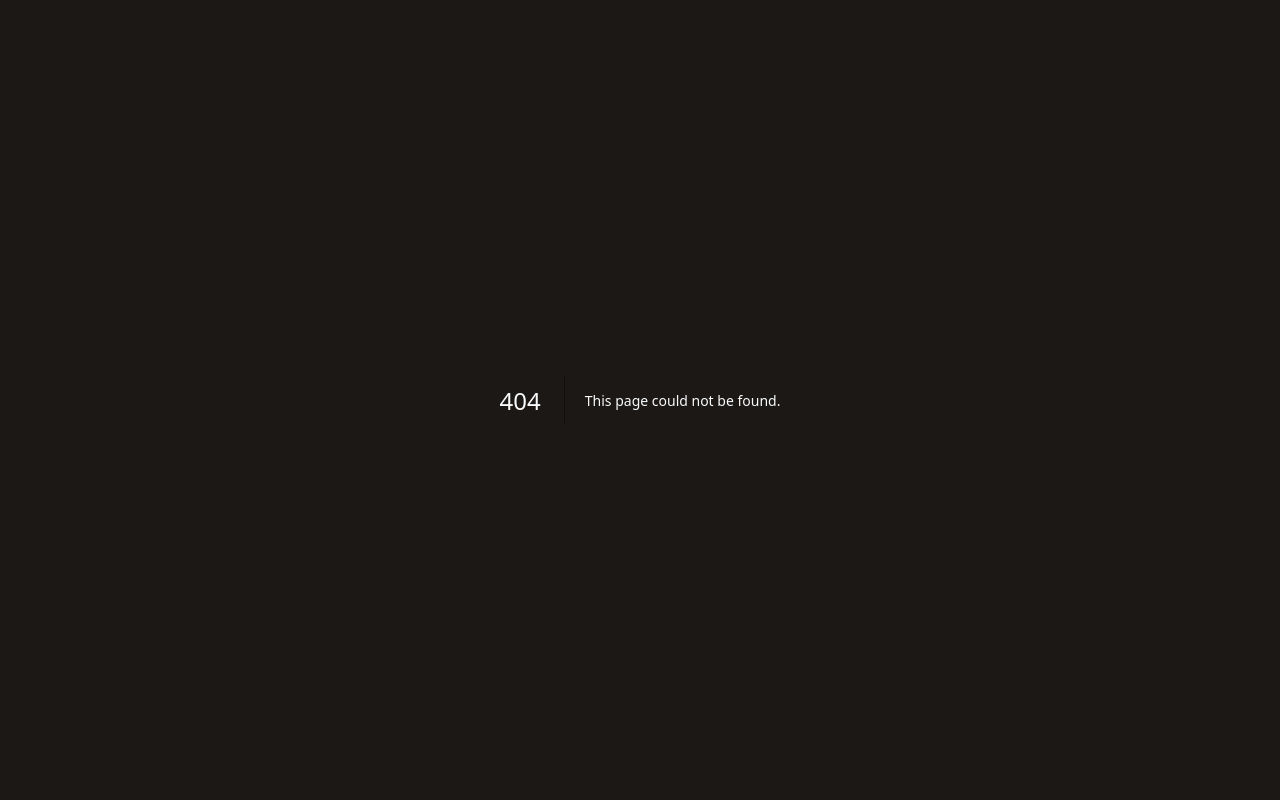
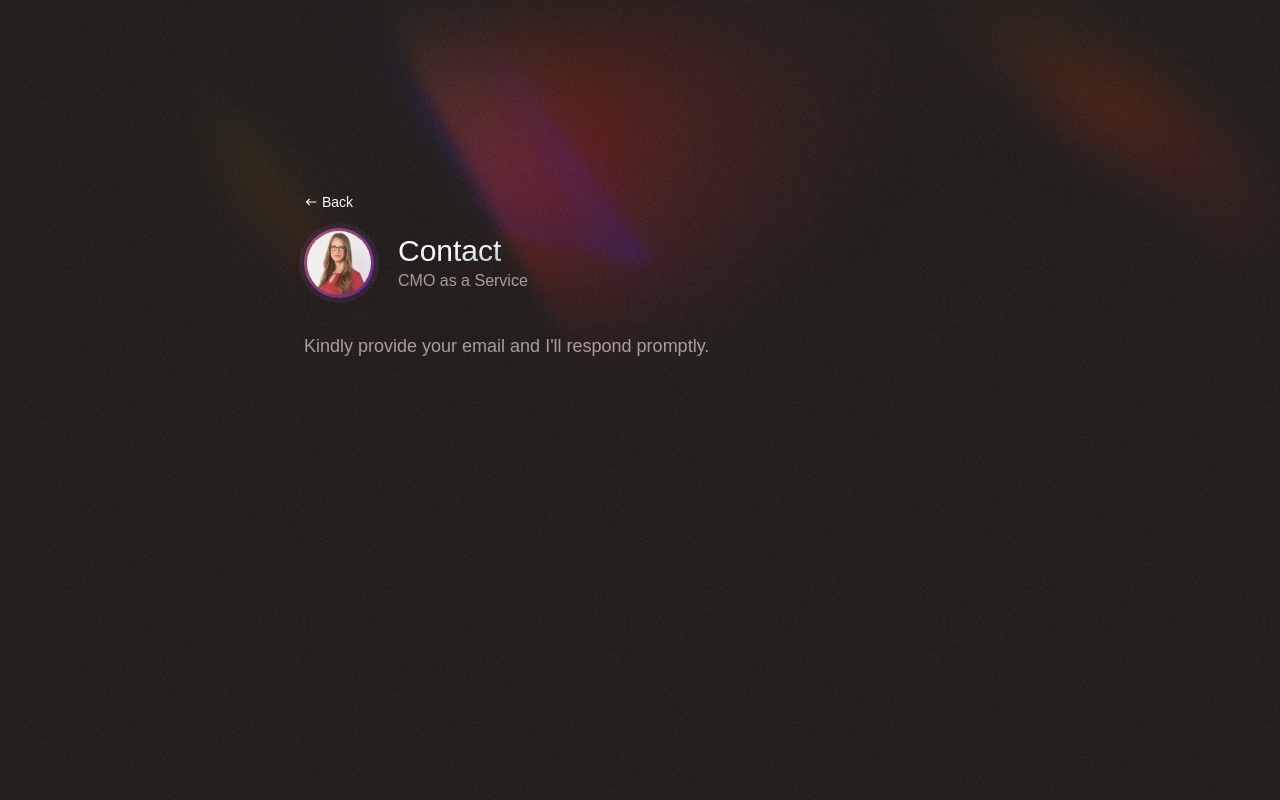
Before and after one commit to GrowEmpireNow/portfolio, a Next.js app: page /contact in a window 1280 px wide. Before the commit this address had no page. Built offline with nearby package versions, Linux system fonts and the light colour scheme; a web font is replaced by a local one.

Commit message:
strat of contact

```diff
--- /dev/null
+++ b/components/BackButton.tsx
@@ -0,0 +1,22 @@
+import { FC } from 'react';
+import Link from 'next/link';
+
+import { MdKeyboardBackspace } from 'react-icons/md';
+import Container from '@/components/Container';
+
+type BackButtonProps = {};
+
+const BackButton: FC<BackButtonProps> = ({}) => {
+  return (
+    <Container>
+      <div className='flex items-start'>
+        <Link href='/' className='flex items-center mb-4 space-x-1 text-sm'>
+          <MdKeyboardBackspace />
+          <span>Back</span>
+        </Link>
+      </div>
+    </Container>
+  );
+};
+
+export default BackButton;
--- /dev/null
+++ b/components/Background.tsx
@@ -0,0 +1,42 @@
+import { FC } from 'react';
+import Image from 'next/image';
+
+import bg from '/public/images/bg_gradient.jpeg';
+
+type BackgroundProps = {};
+
+const Background: FC<BackgroundProps> = ({}) => {
+  return (
+    <>
+      <div className='pointer-events-none absolute inset-0 overflow-hidden w-full max-w-[1500px] mx-auto'>
+        <div style={{ transform: 'translateY(0px)' }}>
+          <Image
+            src={bg}
+            alt=''
+            priority
+            className='w-full max-w-none min-w-[1500px] relative -left-[34rem] md:left-0 h-full mix-blend-multiply will-change-transform object-cover mx-auto xl:min-h-0 min-h-[30vh] opacity-[0.3]'
+          />
+        </div>
+      </div>
+
+      <svg
+        className='pointer-events-none w-full h-full inset-0 fixed isolate z-50 opacity-70 mix-blend-soft-light'
+        width='100%'
+        height='100%'>
+        <filter id='pedroduarteisalegend'>
+          <feTurbulence
+            type='fractalNoise'
+            baseFrequency='0.80'
+            numOctaves='4'
+            stitchTiles='stitch'></feTurbulence>
+        </filter>
+        <rect
+          width='100%'
+          height='100%'
+          filter='url(#pedroduarteisalegend)'></rect>
+      </svg>
+    </>
+  );
+};
+
+export default Background;
--- a/components/Container.tsx
+++ b/components/Container.tsx
@@ -6,7 +6,7 @@ type ContainerProps = {
 
 const Container: FC<ContainerProps> = (props) => {
   return (
-    <div className='container max-w-2xl mx-auto relative z-20'>
+    <div className='container w-full max-w-2xl mx-auto relative z-20'>
       {props.children}
     </div>
   );
--- /dev/null
+++ b/components/HeroContent.tsx
@@ -0,0 +1,21 @@
+import { FC } from 'react';
+
+type HeroContentProps = {
+  title?: string;
+  subTitle?: string;
+};
+
+const HeroContent: FC<HeroContentProps> = (props) => {
+  const { title = 'Danny Lev', subTitle = 'CMO as a Service' } = props;
+
+  return (
+    <div>
+      <h1 className='text-3xl font-medium text-transparent bg-clip-text bg-gradient-to-br from-slate-50 via-slate-100 to-slate-400'>
+        {title}
+      </h1>
+      <h2 className='text-rose-100/60'>{subTitle}</h2>
+    </div>
+  );
+};
+
+export default HeroContent;
--- /dev/null
+++ b/components/HeroImage.tsx
@@ -0,0 +1,28 @@
+import { FC } from 'react';
+import Image from 'next/image';
+
+import danny from '/public/images/danny.jpeg';
+
+type HeroImageProps = {
+  text?: string;
+};
+
+const HeroImage: FC<HeroImageProps> = (props) => {
+  const { text = 'Danny Lev' } = props;
+  return (
+    <div className='rounded-full bg-gradient-to-tl from-purple-700/60 to-rose-400/60 shadow-lg p-[3px] ring-[5px] ring-purple-500/10'>
+      <div className='rounded-full w-16 h-16 overflow-hidden'>
+        <Image
+          src={danny}
+          alt={text}
+          priority
+          width={70}
+          height={70}
+          className='w-full h-full object-cover'
+        />
+      </div>
+    </div>
+  );
+};
+
+export default HeroImage;
--- /dev/null
+++ b/components/HeroSM.tsx
@@ -0,0 +1,25 @@
+import { FC } from 'react';
+import { FaLinkedinIn } from 'react-icons/fa';
+import { MdEmail } from 'react-icons/md';
+import Link from 'next/link';
+
+type HeroSMProps = {};
+
+const HeroSM: FC<HeroSMProps> = () => {
+  return (
+    <div className='mt-5 flex gap-8'>
+      <a
+        href='https://www.linkedin.com/in/dannylev/'
+        target='_blank'
+        rel='noreferrer noopener'
+        className='flex items-center gap-1'>
+        <FaLinkedinIn /> <span className='text-xs'>Linkedin</span>
+      </a>
+      <Link href='/contact' className='flex items-center gap-1'>
+        <MdEmail /> <span className='text-xs'>Message</span>
+      </Link>
+    </div>
+  );
+};
+
+export default HeroSM;
--- a/components/home/Hero.tsx
+++ b/components/home/Hero.tsx
@@ -1,56 +1,25 @@
 import { FC } from 'react';
-import Image from 'next/image';
 import Container from '../Container';
-import { FaLinkedinIn } from 'react-icons/fa';
-import { MdEmail } from 'react-icons/md';
-import danny from '/public/images/danny.jpeg';
-import Link from 'next/link';
+import HeroImage from '../HeroImage';
+import HeroContent from '../HeroContent';
+import HeroSM from '../HeroSM';
 
-type HeroProps = {};
+type HeroProps = { isShowSM?: boolean; text: string; title?: string };
 
-const Hero: FC<HeroProps> = ({}) => {
+const Hero: FC<HeroProps> = (props) => {
+  const { isShowSM = true } = props;
+
   return (
-    <header className='md:pt-48 pt-10 pb-20'>
+    <header>
       <Container>
         <div className='flex items-center space-x-6'>
-          <div className='rounded-full bg-gradient-to-tl from-purple-700/60 to-rose-400/60 shadow-lg p-[3px] ring-[5px] ring-purple-500/10'>
-            <div className='rounded-full w-16 h-16 overflow-hidden'>
-              <Image
-                src={danny}
-                alt='Danny Lev'
-                priority
-                width={70}
-                height={70}
-                className='w-full h-full object-cover'
-              />
-            </div>
-          </div>
-          <div>
-            <h1 className='text-3xl font-medium text-transparent bg-clip-text bg-gradient-to-br from-slate-50 via-slate-100 to-slate-400'>
-              Danny Lev
-            </h1>
-            <p className='text-rose-100/60'>CMO as a Service</p>
-          </div>
+          <HeroImage />
+          <HeroContent title={props.title} />
         </div>
         <p className='align-middle text-lg leading-6 text-rose-100/60 mt-5 md:mt-9'>
-          I&apos;m too busy creating other companies&apos; sites :)
+          {props.text}
         </p>
-        <div className='mt-5 flex gap-8'>
-          <a
-            href='https://www.linkedin.com/in/dannylev/'
-            target='_blank'
-            rel='noreferrer noopener'
-            className='flex items-center gap-1'>
-            <FaLinkedinIn /> <span className='text-xs'>Linkedin</span>
-          </a>
-          <Link
-            href='/contact'
-            target='_blank'
-            rel='noreferrer noopener'
-            className='flex items-center gap-1'>
-            <MdEmail /> <span className='text-xs'>Message</span>
-          </Link>
-        </div>
+        {isShowSM ? <HeroSM /> : null}
       </Container>
     </header>
   );
--- /dev/null
+++ b/pages/contact.tsx
@@ -0,0 +1,31 @@
+import { FC } from 'react';
+import Background from '@/components/Background';
+import Hero from '@/components/home/Hero';
+import Head from 'next/head';
+import BackButton from '@/components/BackButton';
+
+type contactProps = {};
+
+const contact: FC<contactProps> = ({}) => {
+  return (
+    <>
+      <Head>
+        <title>Contact | Danny Lev</title>
+        <meta name='description' content='CMO as a Service' />
+        <meta name='viewport' content='width=device-width, initial-scale=1' />
+        <link rel='icon' href='/favicon.ico' />
+      </Head>
+      <main className='md:pt-48 pt-10 pb-20 px-5 py-20 min-h-screen relative'>
+        <BackButton />
+        <Hero
+          title='Contact'
+          isShowSM={false}
+          text="Kindly provide your email and I'll respond promptly."
+        />
+        <Background />
+      </main>
+    </>
+  );
+};
+
+export default contact;
--- a/pages/index.tsx
+++ b/pages/index.tsx
@@ -1,8 +1,6 @@
+import Background from '@/components/Background';
 import Hero from '@/components/home/Hero';
 import Head from 'next/head';
-import Image from 'next/image';
-
-import bg from '/public/images/bg_gradient.jpeg';
 
 export default function Home() {
   return (
@@ -13,36 +11,9 @@ export default function Home() {
         <meta name='viewport' content='width=device-width, initial-scale=1' />
         <link rel='icon' href='/favicon.ico' />
       </Head>
-      <main className='px-5 py-20 min-h-screen relative flex flex-col md:items-center'>
-        <Hero />
-
-        <div className='pointer-events-none absolute inset-0 overflow-hidden w-full max-w-[1500px] mx-auto'>
-          <div style={{ transform: 'translateY(0px)' }}>
-            <Image
-              src={bg}
-              alt=''
-              priority
-              className='w-full max-w-none min-w-[1500px] relative -left-[34rem] md:left-0 h-full mix-blend-multiply will-change-transform object-cover mx-auto xl:min-h-0 min-h-[30vh] opacity-[0.3]'
-            />
-          </div>
-        </div>
-
-        <svg
-          className='pointer-events-none w-full h-full inset-0 fixed isolate z-50 opacity-70 mix-blend-soft-light'
-          width='100%'
-          height='100%'>
-          <filter id='pedroduarteisalegend'>
-            <feTurbulence
-              type='fractalNoise'
-              baseFrequency='0.80'
-              numOctaves='4'
-              stitchTiles='stitch'></feTurbulence>
-          </filter>
-          <rect
-            width='100%'
-            height='100%'
-            filter='url(#pedroduarteisalegend)'></rect>
-        </svg>
+      <main className='px-5 md:pt-48 pt-10 pb-20 py-20 min-h-screen relative'>
+        <Hero text="I'm too busy creating other companies' sites :)" />
+        <Background />
       </main>
     </>
   );
```
Also changed, not shown: components/contact/Form.tsx (renamed from components/Form.tsx).
